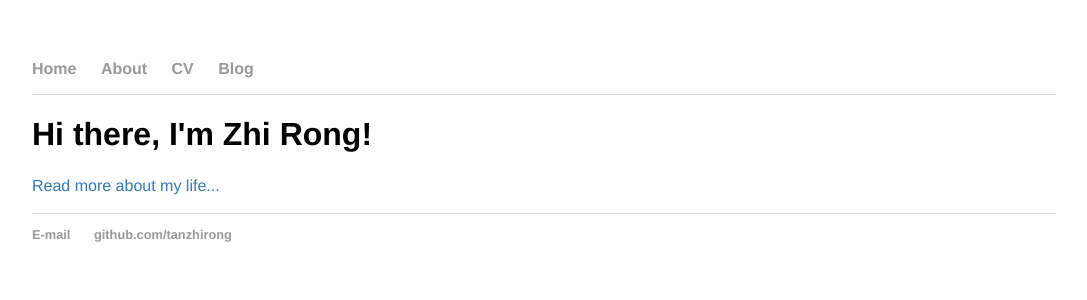
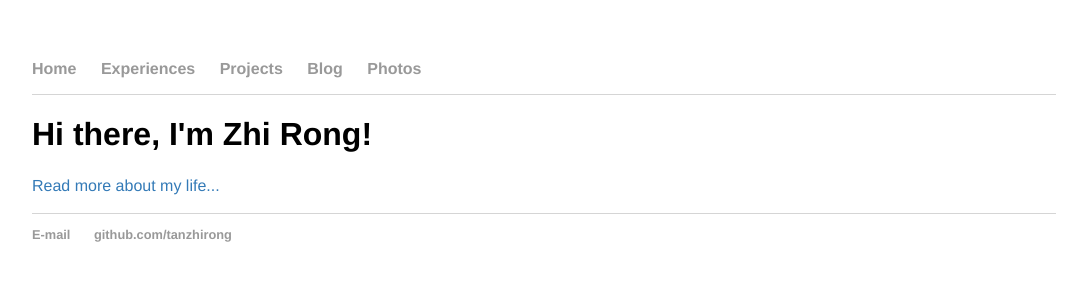
Before and after one commit to tanzhirong/tanzhirong.github.io, a Jekyll site: the page built from index.html, in a window 1280 px wide. Shown: the top 300 px of the page, without its empty margins (96-1183 px from the left). Built offline with Jekyll 4.4.1, drawn with Linux system fonts in a browser that asks for light colours.

Commit message:
Update default.html

```diff
--- a/_layouts/default.html
+++ b/_layouts/default.html
@@ -9,9 +9,10 @@
 			<nav>
 	    		<ul>
 	        		<li><a href="/">Home</a></li>
-		        	<li><a href="/about">About</a></li>
-	        		<li><a href="/cv">CV</a></li>
+		        	<li><a href="/about">Experiences</a></li>
+	        		<li><a href="/cv">Projects</a></li>
 	        		<li><a href="/blog">Blog</a></li>
+	        		<li><a href="/blog">Photos</a></li>
 	    		</ul>
 			</nav>
 			<div class="container">
```
